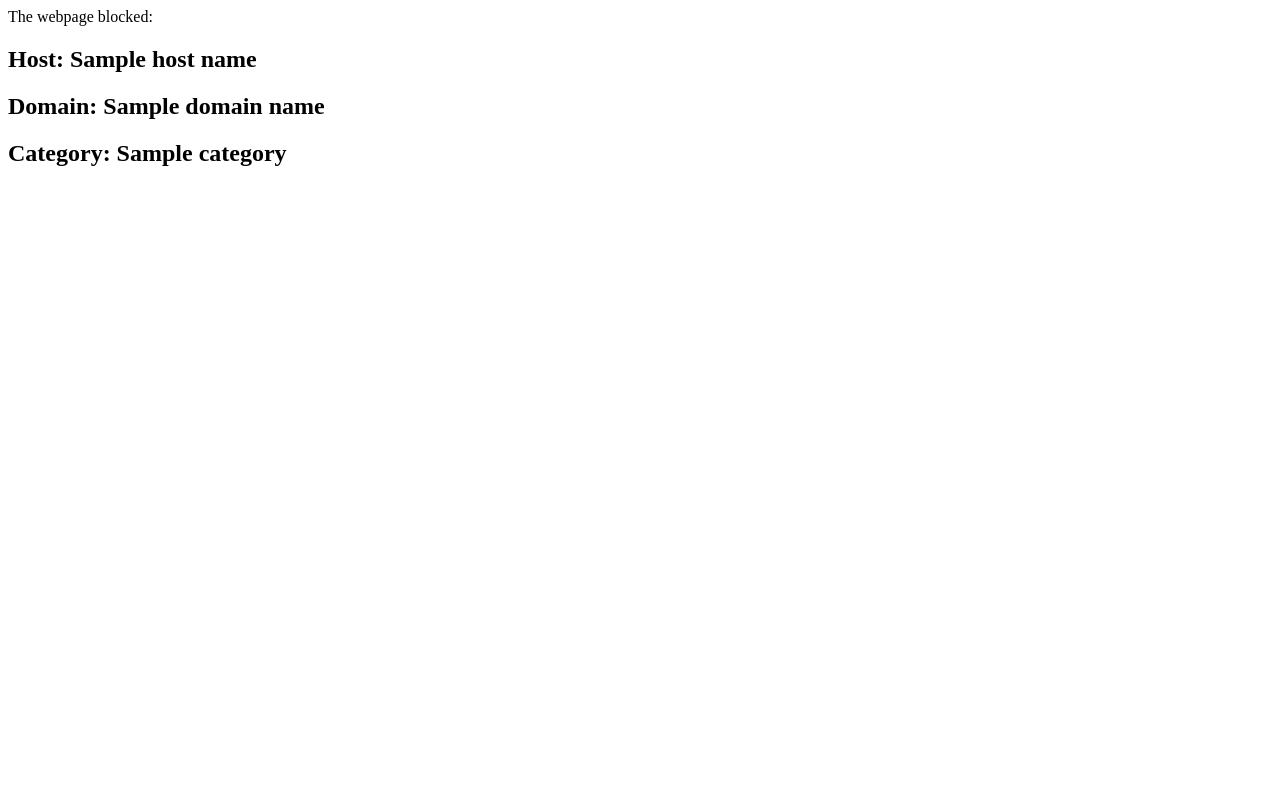
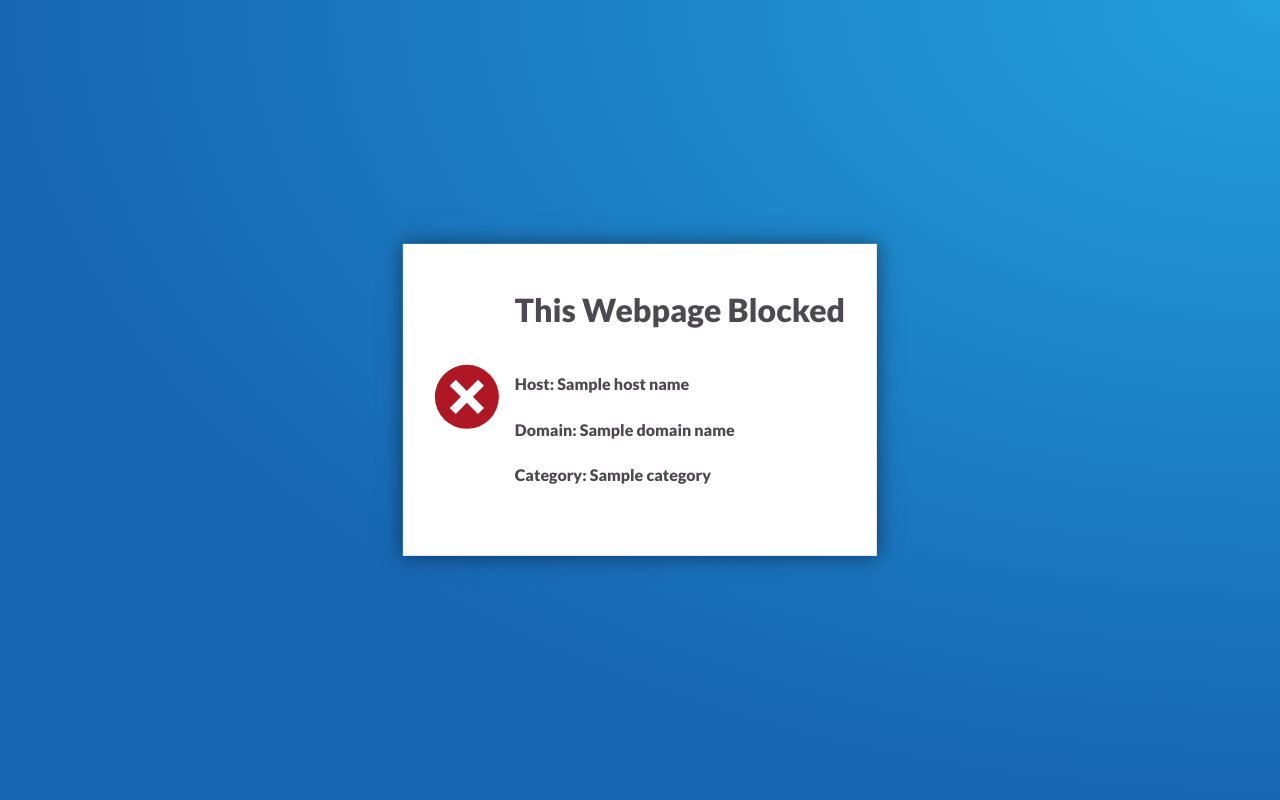
Before and after one commit to prodaft/dinamit, a Python web app: template dinamit/panel/templates/index.html in a window 1280 px wide. Run offline with Jinja, Linux system fonts and the light colour scheme; the template is opened without the code that fills it: most values are stand-ins (such as "Sample title", 1, 10 or a date in 2020).

Commit message:
New Blocked Page Template

```diff
--- a/dinamit/landpage/templates/index.html
+++ b/dinamit/landpage/templates/index.html
@@ -1,9 +1,209 @@
-<html>
-<title>BLOCKED</title>
-<body>
-The webpage blocked:<br>
-<h2>Host: {{ host_name }}</h2>
-<h2>Domain: {{ domain_name }}</h2>
-<h2>Category: {{ category }}</h2>
+<!DOCTYPE html>
+<html lang="en">
+<head>
+
+  <meta charset="UTF-8">
+  <title>Dinamit - Blocked URL</title>
+  <link rel="stylesheet" href="https://fonts.googleapis.com/css?family=Lato:300,900">
+  <link rel="stylesheet">
+  <style type="text/css">
+html,
+body {
+  height: 100%;
+}
+
+body {
+  color: #4c4a50;
+  font: 300 1em/1.5em "Lato", sans-serif;
+  margin: 0;
+  position: relative;
+}
+
+h1 {
+  font-siez: 2em;
+  font-weight: 900;
+  line-height: 1.1em;
+  margin: 0;
+}
+
+svg {
+  height: auto;
+  max-width: 100%;
+}
+
+.container {
+  left: 50%;
+  position: absolute;
+  top: 50%;
+  -webkit-transform: translate(-50%, -50%);
+          transform: translate(-50%, -50%);
+}
+
+.display-table {
+  display: table;
+  width: 100%;
+}
+
+.display-table-cell {
+  display: table-cell;
+  vertical-align: middle;
+}
+
+.icons {
+  display: none;
+}
+
+.icon {
+  display: inline-block;
+  height: 3em;
+  width: 3em;
+}
+
+.icon-left {
+  margin-right: 1em;
+}
+
+.icon-right {
+  margin-left: 1em;
+}
+
+.icon-x {
+  background-color: #b01724;
+  border-radius: 60%;
+  fill: #fff;
+  padding: .5em;
+}
+
+.page-404 {
+  background: radial-gradient(ellipse farthest-side at right top, #23a0db 0%, #1766b3 100%) no-repeat;
+}
+
+.message {
+  background-color: #fff;
+  box-shadow: 0 0 20px rgba(0, 0, 0, 0.5);
+  padding: 3em 2em;
+}
+.message h1 {
+  font-weight: 900;
+}
+.message h3 {
+  font-weight: 600;
+}
+
+.animated {
+  -webkit-animation-duration: 1s;
+          animation-duration: 1s;
+  -webkit-animation-fill-mode: both;
+          animation-fill-mode: both;
+}
+
+.bounceIn {
+  -webkit-animation-name: bounceIn;
+          animation-name: bounceIn;
+  -webkit-animation-duration: .75s;
+          animation-duration: .75s;
+}
+
+@-webkit-keyframes bounceIn {
+  0%, 20%, 40%, 60%, 80%, 100% {
+    transition-timing-function: cubic-bezier(0.215, 0.61, 0.355, 1);
+  }
+  0% {
+    opacity: 0;
+    -webkit-transform: scale3d(0.3, 0.3, 0.3);
+            transform: scale3d(0.3, 0.3, 0.3);
+  }
+  20% {
+    -webkit-transform: scale3d(1.1, 1.1, 1.1);
+            transform: scale3d(1.1, 1.1, 1.1);
+  }
+  40% {
+    -webkit-transform: scale3d(0.9, 0.9, 0.9);
+            transform: scale3d(0.9, 0.9, 0.9);
+  }
+  60% {
+    opacity: 1;
+    -webkit-transform: scale3d(1.03, 1.03, 1.03);
+            transform: scale3d(1.03, 1.03, 1.03);
+  }
+  80% {
+    -webkit-transform: scale3d(0.97, 0.97, 0.97);
+            transform: scale3d(0.97, 0.97, 0.97);
+  }
+  100% {
+    opacity: 1;
+    -webkit-transform: scale3d(1, 1, 1);
+            transform: scale3d(1, 1, 1);
+  }
+}
+
+@keyframes bounceIn {
+  0%, 20%, 40%, 60%, 80%, 100% {
+    transition-timing-function: cubic-bezier(0.215, 0.61, 0.355, 1);
+  }
+  0% {
+    opacity: 0;
+    -webkit-transform: scale3d(0.3, 0.3, 0.3);
+            transform: scale3d(0.3, 0.3, 0.3);
+  }
+  20% {
+    -webkit-transform: scale3d(1.1, 1.1, 1.1);
+            transform: scale3d(1.1, 1.1, 1.1);
+  }
+  40% {
+    -webkit-transform: scale3d(0.9, 0.9, 0.9);
+            transform: scale3d(0.9, 0.9, 0.9);
+  }
+  60% {
+    opacity: 1;
+    -webkit-transform: scale3d(1.03, 1.03, 1.03);
+            transform: scale3d(1.03, 1.03, 1.03);
+  }
+  80% {
+    -webkit-transform: scale3d(0.97, 0.97, 0.97);
+            transform: scale3d(0.97, 0.97, 0.97);
+  }
+  100% {
+    opacity: 1;
+    -webkit-transform: scale3d(1, 1, 1);
+            transform: scale3d(1, 1, 1);
+  }
+}
+
+  </style>
+
+</head>
+<body class="page-404">
+
+  <div class="container">
+
+    <div class="message animated bounceIn">
+
+      <div class="display-table">
+
+        <div class="display-table-cell">
+
+          <svg class="icon icon-left icon-x"><use xmlns:xlink="http://www.w3.org/1999/xlink" xlink:href="#icon-x"></use></svg>
+
+        </div>
+
+        <div class="display-table-cell">
+
+          <h1>This Webpage Blocked</h1>
+          <br>
+          <h4>Host: {{ host_name }}</h4>
+          <h4>Domain: {{ domain_name }}</h4>
+          <h4>Category: {{ category }}</h4>
+
+        </div>
+
+      </div>
+
+    </div>
+
+  </div>
+
+  <svg class="icons" viewBox="0 0 100 100" xmlns="http://www.w3.org/2000/svg"><symbol viewBox="0 0 512 512" id="icon-x"><title>x</title><path d="M438.393 374.595L319.757 255.977l118.62-118.63-63.782-63.74-118.6 118.618-118.62-118.603-63.768 63.73 118.64 118.63L73.62 374.626l63.73 63.768 118.65-118.66 118.65 118.645z"/></symbol></svg>
+
 </body>
 </html>
```
